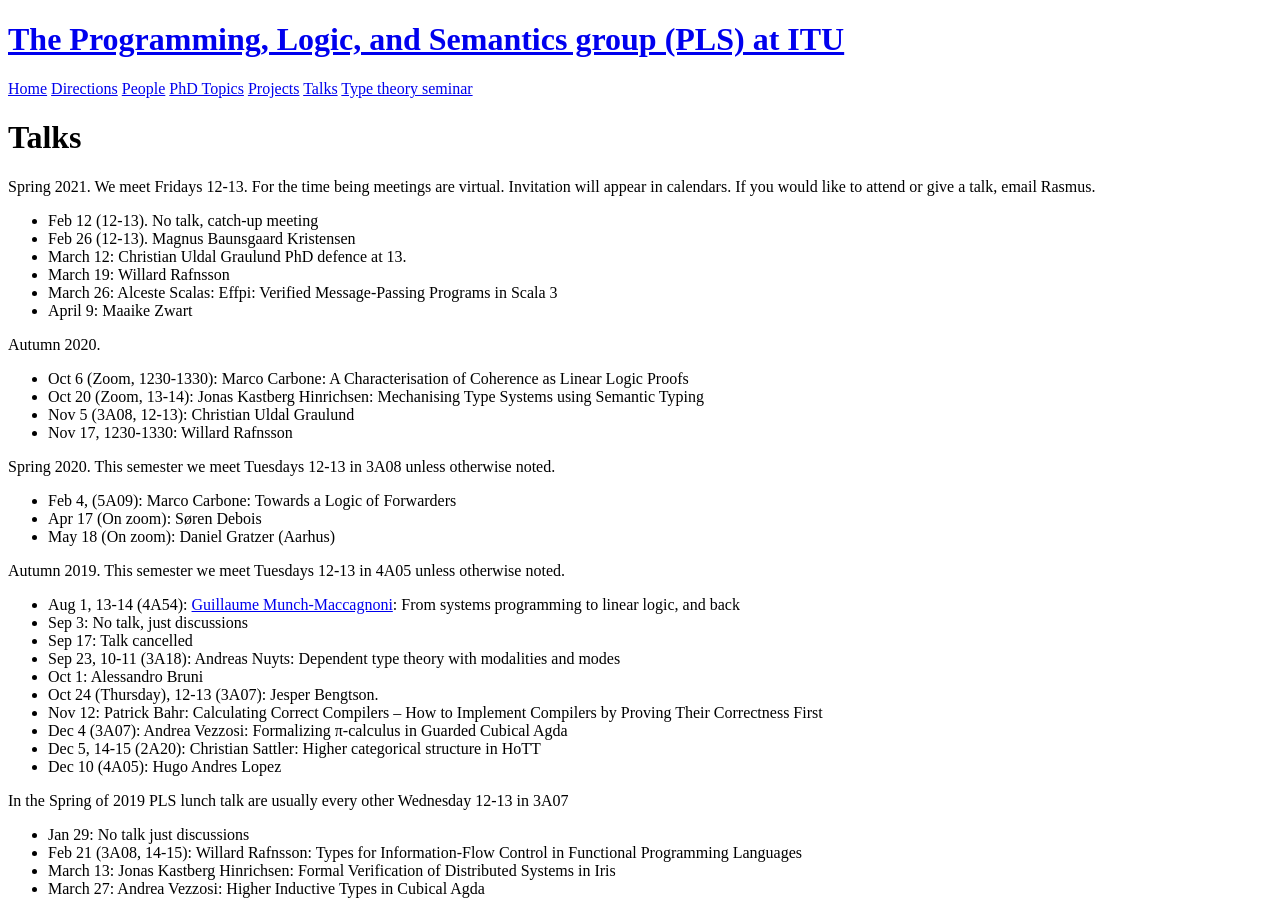
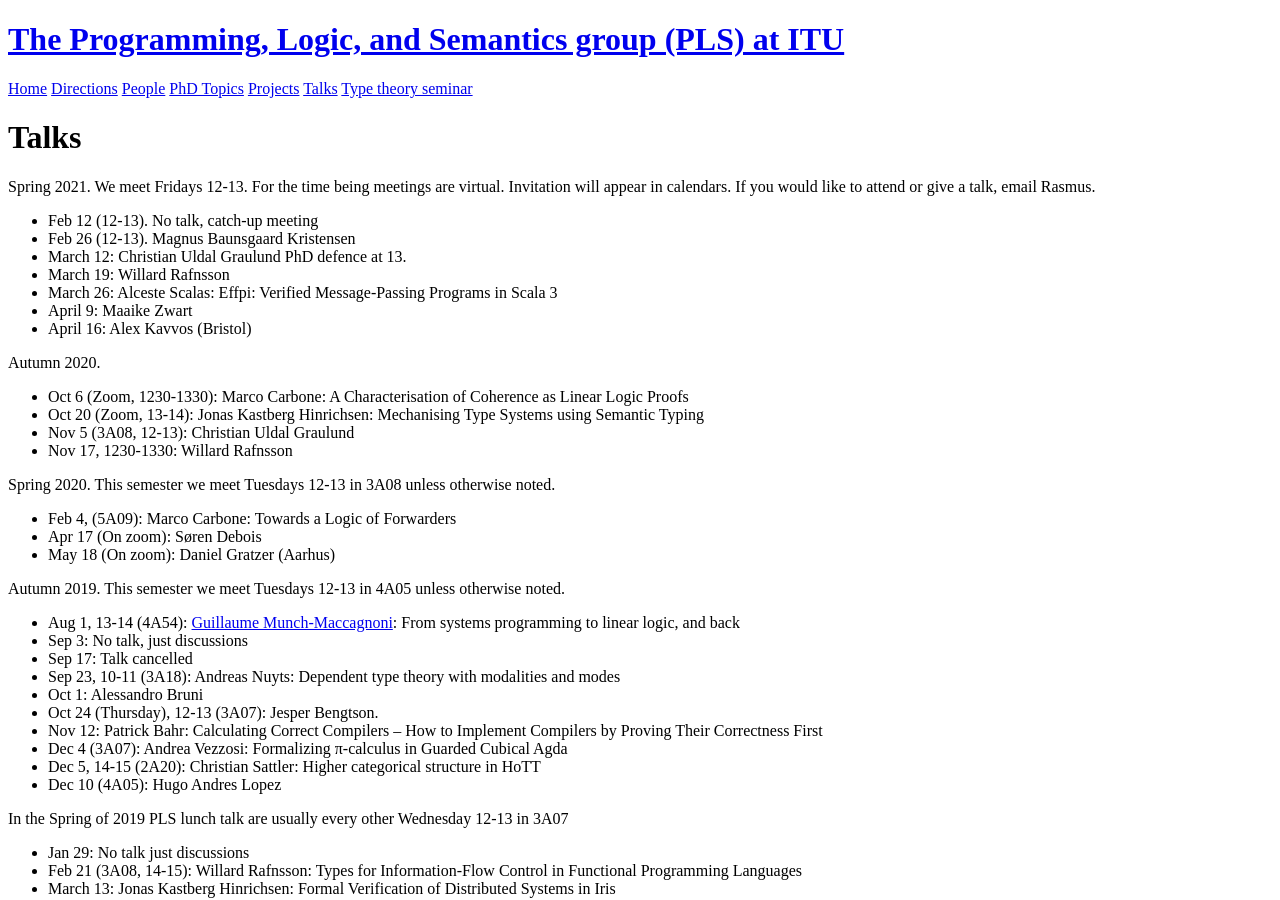
Before and after one commit to rmogelberg/pls.itu.dk, a Jekyll site: the page built from Talks.md, in a window 1280 px wide and 900 px high. Built offline with Jekyll 4.4.1, drawn with Linux system fonts in a browser that asks for light colours.

Commit message:
Talks updated

```diff
--- a/Talks.md
+++ b/Talks.md
@@ -10,6 +10,7 @@ Spring 2021. We meet Fridays 12-13. For the time being meetings are virtual. Inv
 - March 19: Willard Rafnsson
 - March 26: Alceste Scalas: Effpi: Verified Message-Passing Programs in Scala 3
 - April 9: Maaike Zwart
+- April 16: Alex Kavvos (Bristol)
 
 
 Autumn 2020.
```
